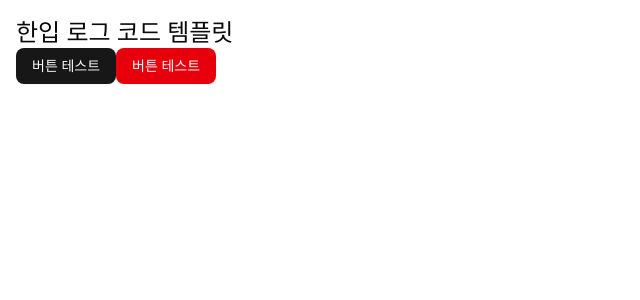
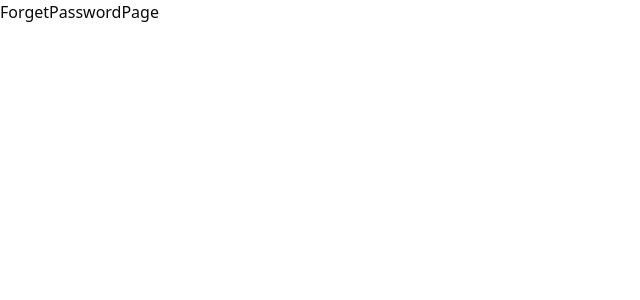
Before and after one commit to steepheno/onebite-log, a React (Vite) app: page /forget-password in a window 1280 px wide. Shown: the top 300 px of the page, without its empty margins (0-640 px from the left). Built offline with nearby package versions, Linux system fonts and the light colour scheme.

Commit message:
페이지 컴포넌트 생성 및 라우팅 설정

```diff
--- a/src/App.tsx
+++ b/src/App.tsx
@@ -1,11 +1,5 @@
-import { Button } from "@/components/ui/button";
+import RootRoute from "./root-route";
 
 export default function App() {
-  return (
-    <div className="p-4">
-      <h1 className="text-2xl">한입 로그 코드 템플릿</h1>
-      <Button>버튼 테스트</Button>
-      <Button variant={"destructive"}>버튼 테스트</Button>
-    </div>
-  );
+  return <RootRoute />;
 }
--- /dev/null
+++ b/src/pages/forget-password-page.tsx
@@ -0,0 +1,3 @@
+export default function ForgetPasswordPage() {
+  return <div>ForgetPasswordPage</div>;
+}
--- /dev/null
+++ b/src/pages/index-page.tsx
@@ -0,0 +1,3 @@
+export default function IndexPage() {
+  return <div>IndexPage</div>;
+}
--- /dev/null
+++ b/src/pages/post-detail-page.tsx
@@ -0,0 +1,3 @@
+export default function PostDetailPage() {
+  return <div>PostDetailPage</div>;
+}
--- /dev/null
+++ b/src/pages/profile-detail-page.tsx
@@ -0,0 +1,3 @@
+export default function ProfileDetailPage() {
+  return <div>ProfileDetailPage</div>;
+}
--- /dev/null
+++ b/src/pages/reset-password-page.tsx
@@ -0,0 +1,3 @@
+export default function ResetPasswordPage() {
+  return <div>ResetPasswordPage</div>;
+}
--- /dev/null
+++ b/src/pages/sign-in-page.tsx
@@ -0,0 +1,3 @@
+export default function SigninPage() {
+  return <div>SigninPage</div>;
+}
--- /dev/null
+++ b/src/pages/sign-up-page.tsx
@@ -0,0 +1,3 @@
+export default function SignupPage() {
+  return <div>SignupPage</div>;
+}
--- /dev/null
+++ b/src/root-route.tsx
@@ -0,0 +1,25 @@
+import { Navigate, Route, Routes } from "react-router";
+import SigninPage from "./pages/sign-in-page";
+import SignupPage from "./pages/sign-up-page";
+import ForgetPasswordPage from "./pages/forget-password-page";
+import IndexPage from "./pages/index-page";
+import PostDetailPage from "./pages/post-detail-page";
+import ProfileDetailPage from "./pages/profile-detail-page";
+import ResetPasswordPage from "./pages/reset-password-page";
+
+export default function RootRoute() {
+  return (
+    <Routes>
+      <Route path="/sign-in" element={<SigninPage />}/>
+      <Route path="/sign-up" element={<SignupPage />}/>
+      <Route path="/forget-password" element={<ForgetPasswordPage />} />
+
+      <Route path="/" element={<IndexPage />} />
+      <Route path="/post/:postId" element={<PostDetailPage />} />
+      <Route path="/profile/:userId" element={<ProfileDetailPage />} />
+      <Route path="/reset-password" element={<ResetPasswordPage />} />
+
+      <Route path="*" element={<Navigate to={"/"} />} />
+    </Routes>
+  );
+}
```
